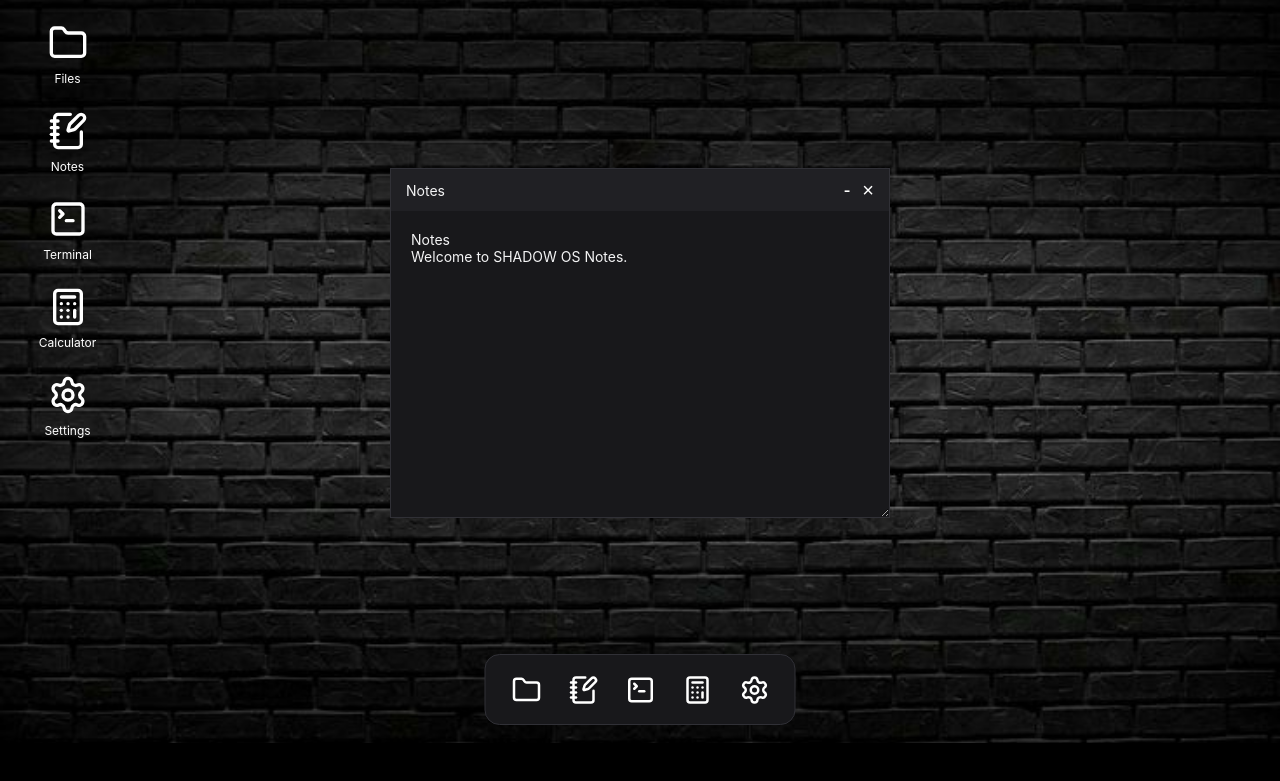
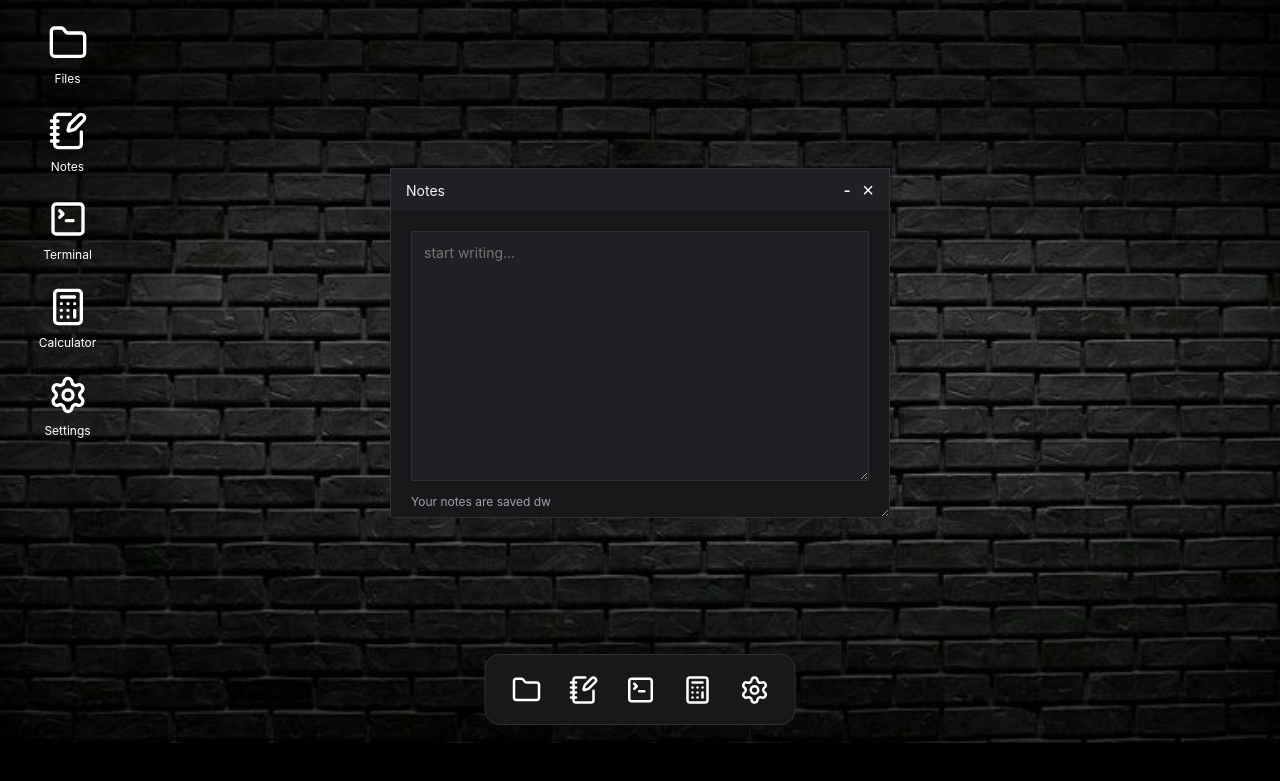
Before and after one commit to piyushoutthere-spec/OS3am, a plain HTML site: page index.html in a window 1280 px wide. Both pictures are taken after a click on the element "Notes". Shown: the part 57-838 px from the top of the page. Drawn offline with Linux system fonts and the light colour scheme.

Commit message:
I added the writing logic and now we can take notes

```diff
--- a/os.css
+++ b/os.css
@@ -216,3 +216,25 @@ body {
 .app-window {
     z-index:1;
 }
+
+.notes-editor {
+    width:100%;
+    height:250px;
+    padding: 12px;
+    background:#202024;
+    color:white;
+    border: 1px solid #303036;
+    outline:none;
+    font-family:inherit;
+    font-size:14px;
+}
+
+.notes-editor:focus {
+    border-color: #71717A;
+}
+
+.notes-status {
+    margin-top: 10px;
+    color: #A1A1AA;
+    font-size:12px;
+}
--- a/ps.js
+++ b/ps.js
@@ -76,6 +76,17 @@ function openWindow(appName) {
     windowelement.className = "app-window";
     windowelement.dataset.window = appName;
 
+    //display different content for each application
+    const appcontent = appName === "Notes"
+    ? `
+    <textarea class="notes-editor" placeholder="start writing..."></textarea>
+    <p class="notes-status">Your notes are saved dw</p>
+    `
+    : `
+    <h2>${appName}</h2>
+    <p>Welcome to SHADOW OS ${appName}.</p>
+    `;
+
     windowelement.innerHTML = `
     <div class="window-header">
      <span>${appName}</span>
@@ -85,15 +96,24 @@ function openWindow(appName) {
      </div>
     </div>
 
-    <div class="window-content"
-    <h2>${appName}</h2>
-    <p>Welcome to SHADOW OS ${appName}.</p>
+    <div class="window-content">
+    ${appcontent}
     </div>
     `;
 
     windowContainer.appendChild(windowelement);
     makedraggable(windowelement);
     bringtofront(windowelement);
+
+    // load n save notes
+    if (appName === "Notes") {
+        const noteseditor = windowelement.querySelector(".notes-editor");
+        noteseditor.value = localStorage.getItem("shadow-notes") || "";
+
+        noteseditor.addEventListener("input",function () {
+            localStorage.setItem("shadow-notes",noteseditor.value);
+        });
+    }
 }
 
 // make windows draggable
```
